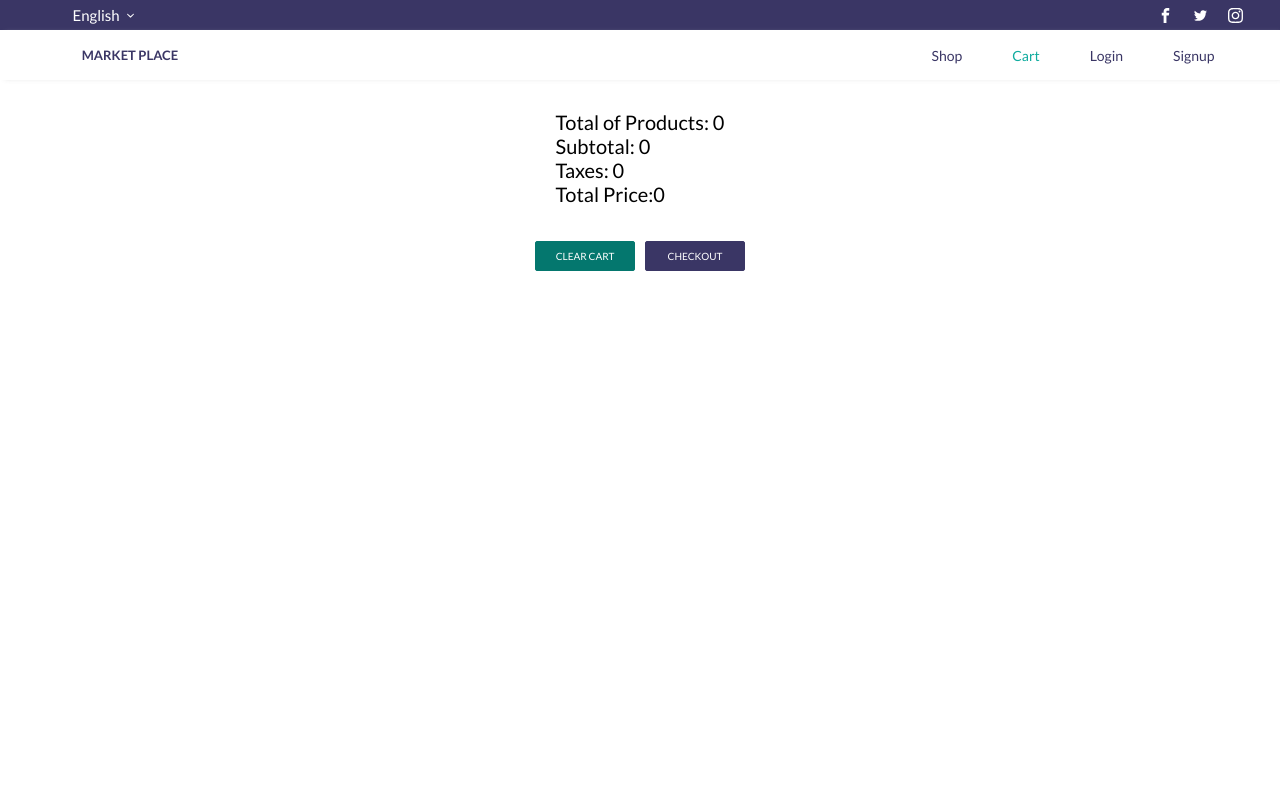
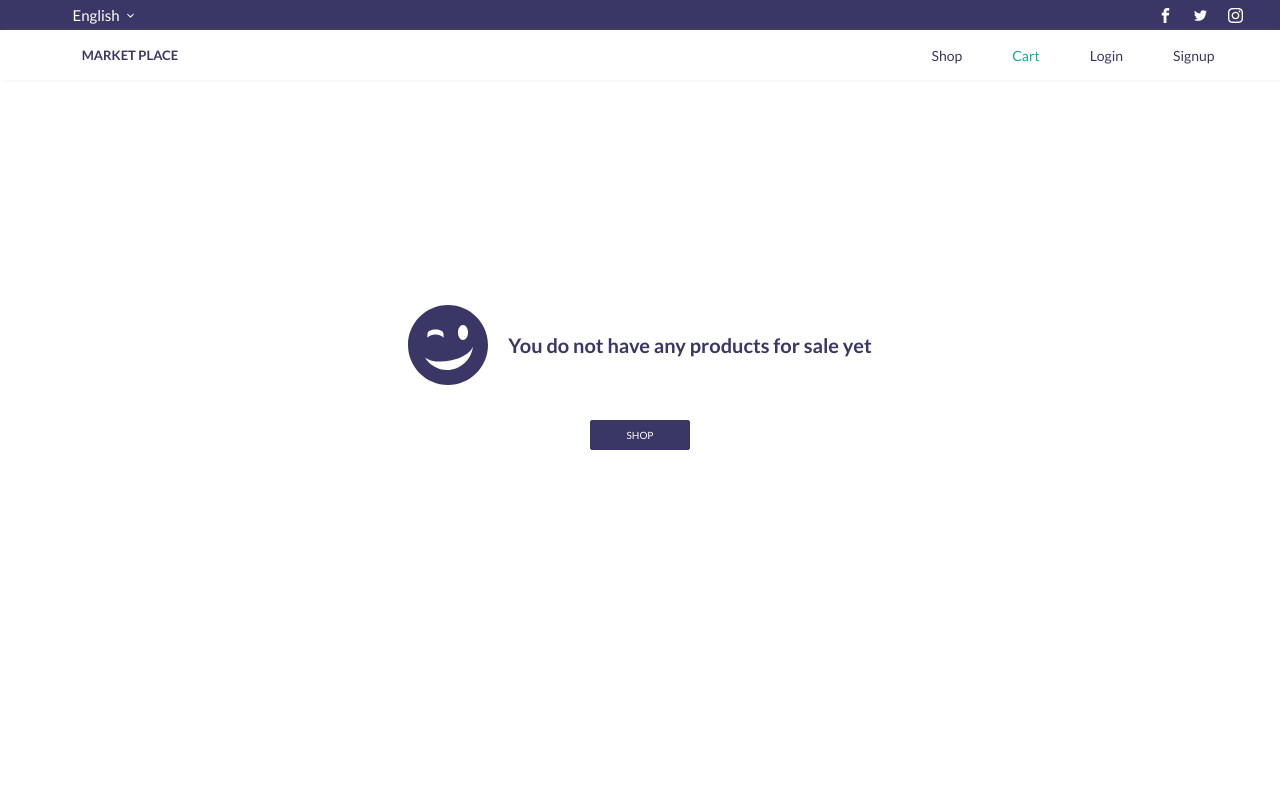
Before and after one commit to anja-rasoloarivalona/MERN---MarketPlace, a React (Create React App) app: page /cart in a window 1280 px wide. Shown: the top 800 px of the page. Built offline with nearby package versions, Linux system fonts and the light colour scheme.

Commit message:
Styled no products in cart case

```diff
--- a/src/Pages/Cart/Cart.css
+++ b/src/Pages/Cart/Cart.css
@@ -19,3 +19,42 @@
     display: flex;
     margin-top: 3rem;
 }
+
+.no-product-inCart {
+
+    color: var(--color-primary);
+    text-align: center;
+
+    grid-row: 3 / 4;
+    grid-column: center-start / center-end;
+    width: 100%;
+    min-height: calc(100vh - 8rem);
+    display: flex;
+    flex-direction: column;
+    align-items: center;
+    justify-content: center;
+}
+
+.no-product-inCart span {
+    font-size: 2rem;
+    font-weight: 700;
+}
+
+.no-product-inCart div {
+    display: flex;
+    align-items: center;
+    margin-bottom: 3rem;
+
+}
+
+.no-product-inCart svg {
+    fill: var(--color-primary);
+    height: 8rem;
+    width: 8rem;
+    margin-right: 2rem;
+
+}
+
+.no-product-inCart > * {
+    transform: translateY(-6rem);
+}
--- a/src/Pages/Cart/Cart.js
+++ b/src/Pages/Cart/Cart.js
@@ -4,6 +4,7 @@ import Product from '../../components/Product/Product';
 import { connect } from 'react-redux';
 import * as actions from '../../store/actions/index';
 import Button from '../../components/Button/Button';
+import IconSvg from '../../util/svgHandler';
 
 class Cart extends Component {
 
@@ -21,8 +22,12 @@ class Cart extends Component {
 
 
     render() {
-        return (
-            <Fragment>
+
+        let cart;
+
+        if(this.props.products.length > 0){
+            cart = (
+        <Fragment>
             <div className='cart'>
                 {this.props.products.map(product => {
                     let image;
@@ -67,7 +72,25 @@ class Cart extends Component {
             </div>
 
             </Fragment>
-        )
+            )
+        } else {
+            cart = (
+
+                    <div className="no-product-inCart">
+                        <div>
+                            <IconSvg icon="happy"/> <span>You do not have any products for sale yet</span>
+                        </div>
+                        <Button color='primary'
+                            link='/'>
+                            Shop
+                        </Button>
+                    </div>
+
+            )
+        }
+
+
+        return cart
     }
 }
 
```
